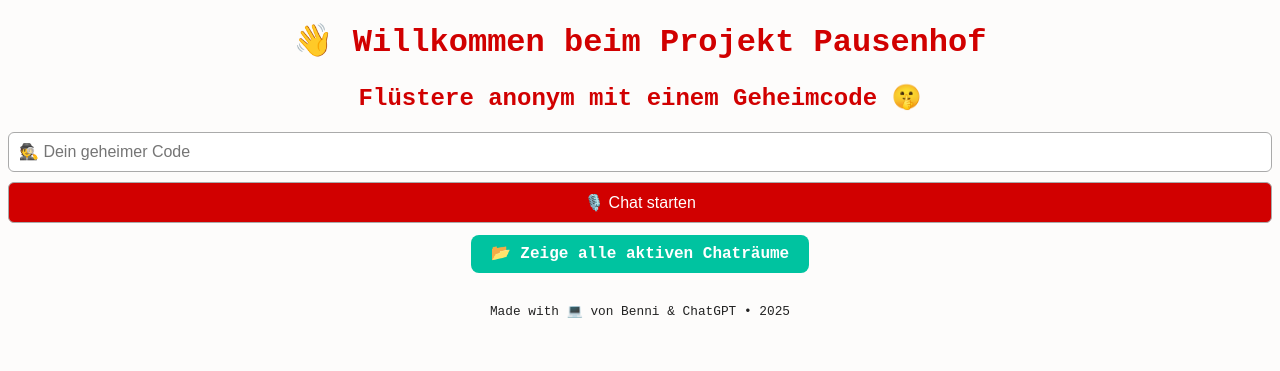
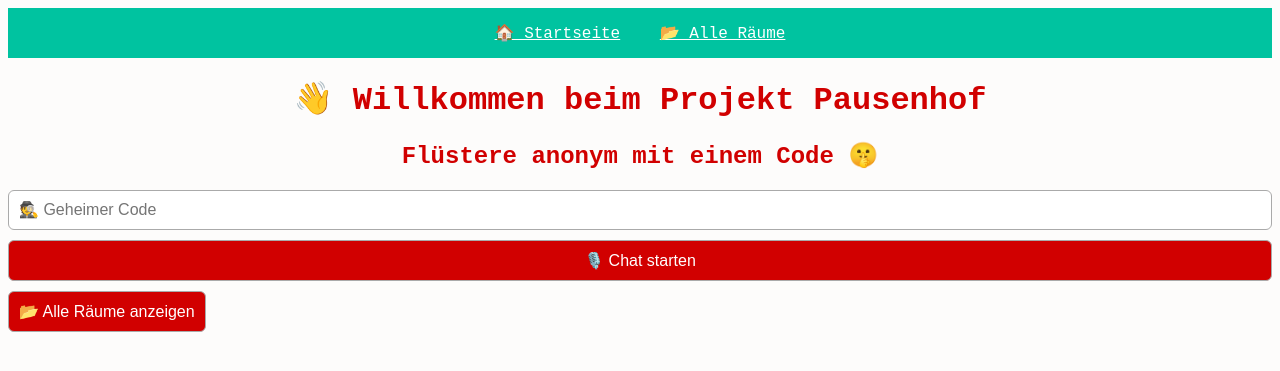
Before and after one commit to Benjaminunterstrich20/Projekt-Pausenhof, a Flask app: page / in a window 1280 px wide. Shown: the top 371 px of the page. Run offline with Flask 2, Linux system fonts and the light colour scheme.

Commit message:
Update index.html

```diff
--- a/templates/index.html
+++ b/templates/index.html
@@ -1,36 +1,30 @@
 <!DOCTYPE html>
-<html lang="de">
+<html>
 <head>
-    <meta charset="UTF-8">
-    <title>Projekt Pausenhof 🧢</title>
-    <link rel="stylesheet" href="/static/style.css">
+    <meta charset="UTF-8" />
+    <title>Pausenhof Chat</title>
+    <link rel="stylesheet" href="/static/style.css" />
 </head>
 <body>
+    <nav style="background: #00c3a0; padding: 15px; text-align: center;">
+        <a href="/" style="color: white; margin: 0 15px;">🏠 Startseite</a>
+        <a href="/räume" style="color: white; margin: 0 15px;">📂 Alle Räume</a>
+    </nav>
+
     <h1>👋 Willkommen beim Projekt Pausenhof</h1>
-    <h2>Flüstere anonym mit einem Geheimcode 🤫</h2>
+    <h2>Flüstere anonym mit einem Code 🤫</h2>
 
     {% if error %}
-        <p style="color: red; font-weight: bold;">{{ error }}</p>
+        <p style="color:red;">{{ error }}</p>
     {% endif %}
 
     <form method="POST">
-        <input type="text" name="code" placeholder="🕵️ Dein geheimer Code" required>
+        <input type="text" name="code" placeholder="🕵️ Geheimer Code" required />
         <button type="submit">🎙️ Chat starten</button>
     </form>
 
-    <p style="text-align:center; margin-top: 20px;">
-        <a href="/räume" style="
-            background:#00c3a0;
-            padding:10px 20px;
-            border-radius:8px;
-            color:white;
-            text-decoration:none;
-            font-weight:bold;
-        ">📂 Zeige alle aktiven Chaträume</a>
-    </p>
-
-    <footer style="margin-top: 40px; text-align: center; font-size: 0.8em;">
-        <p>Made with 💻 von Benni & ChatGPT • 2025</p>
-    </footer>
+    <a href="/räume">
+        <button type="button" style="margin-top: 10px;">📂 Alle Räume anzeigen</button>
+    </a>
 </body>
 </html>
```
